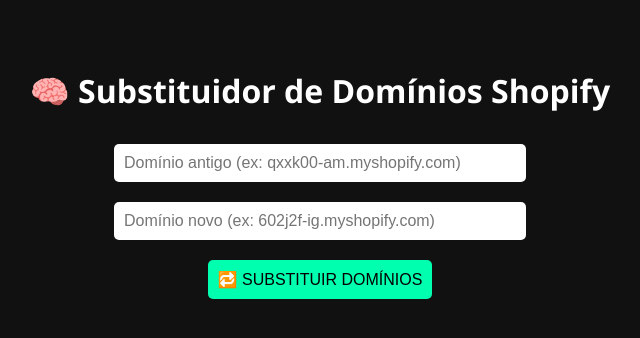
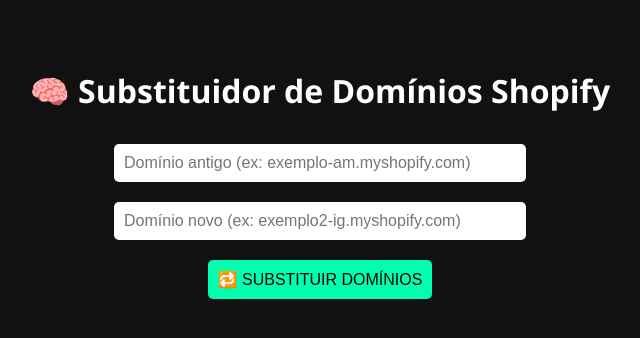
Before and after one commit to oldmoneygit/stripe-vercel-snk, a website: page public/replace.html in a window 1280 px wide. Shown: the full height of the page, 320-960 px from the left. Drawn offline with Linux system fonts and the light colour scheme.

Commit message:
Update replace.html

```diff
--- a/public/replace.html
+++ b/public/replace.html
@@ -35,9 +35,9 @@
 <body>
   <h1>🧠 Substituidor de Domínios Shopify</h1>
 
-  <input id="oldDomain" placeholder="Domínio antigo (ex: qxxk00-am.myshopify.com)" size="40" />
+  <input id="oldDomain" placeholder="Domínio antigo (ex: exemplo-am.myshopify.com)" size="40" />
   <br/>
-  <input id="newDomain" placeholder="Domínio novo (ex: 602j2f-ig.myshopify.com)" size="40" />
+  <input id="newDomain" placeholder="Domínio novo (ex: exemplo2-ig.myshopify.com)" size="40" />
   <br/>
   <button onclick="substituirDominios()">🔁 SUBSTITUIR DOMÍNIOS</button>
 
```
